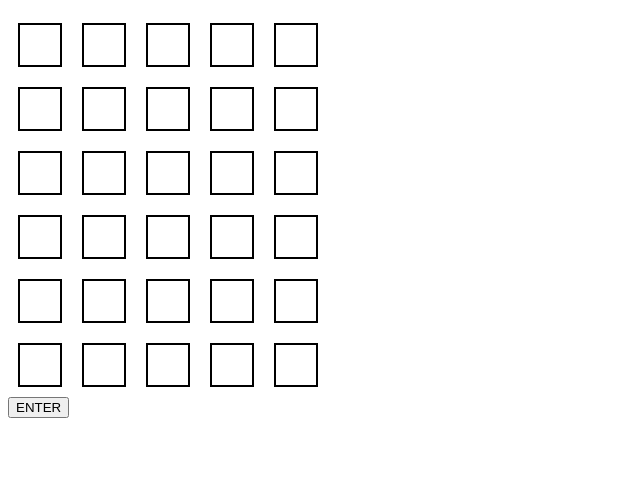
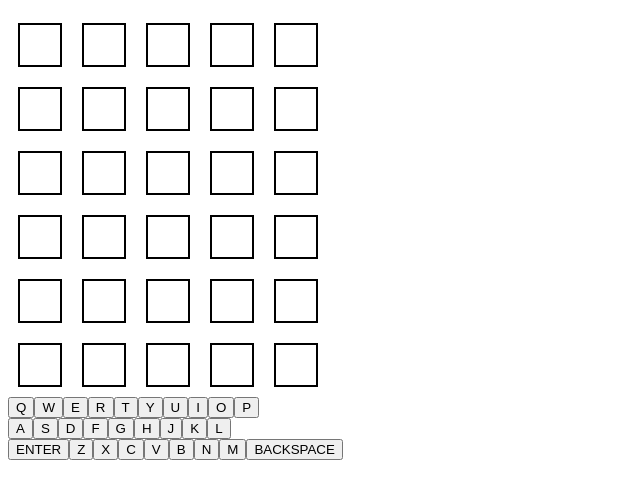
Before and after one commit to Roi52TK/wordle, a plain HTML site: page index.html in a window 1280 px wide. Shown: the part 101-600 px from the top of the page, without its empty margins (0-640 px from the left). Drawn offline with Linux system fonts and the light colour scheme.

Commit message:
Created a dynamic keyboard UI.

```diff
--- a/index.html
+++ b/index.html
@@ -17,9 +17,7 @@
     </div>
 
     <div id="keyboard">
-        <button id="enter-button" class="keyboard-button">
-            ENTER
-        </button>
+
     </div>
 
     <script src="script.js"></script>
--- a/script.js
+++ b/script.js
@@ -10,7 +10,14 @@ const gameState = {
     gameOver: false
 };
 
+const keys = [
+    ["Q", "W", "E", "R", "T", "Y", "U", "I", "O", "P"],
+    ["A", "S", "D", "F", "G", "H", "J", "K", "L"],
+    ["ENTER", "Z", "X", "C", "V", "B", "N", "M", "BACKSPACE"]
+]
+
 const board = document.getElementById("game-board");
+const keyboard = document.getElementById("keyboard");
 
 function createBoard() {
     for (let i = 0; i < gameSettings.maxTries; i++) {
@@ -25,4 +32,18 @@ function createBoard() {
     }
 }
 
+function createKeyboard() {
+    for(let keyRow = 0; keyRow < keys.length; keyRow++) {
+        const row = document.createElement("div");
+        row.className = "keyboard-row";
+        for(let key = 0; key < keys[keyRow].length; key++) {
+            const keyBtn = document.createElement("button");
+            keyBtn.textContent = keys[keyRow][key];
+            row.appendChild(keyBtn);
+        }
+        keyboard.appendChild(row);
+    }
+}
+
 createBoard();
+createKeyboard();
```
